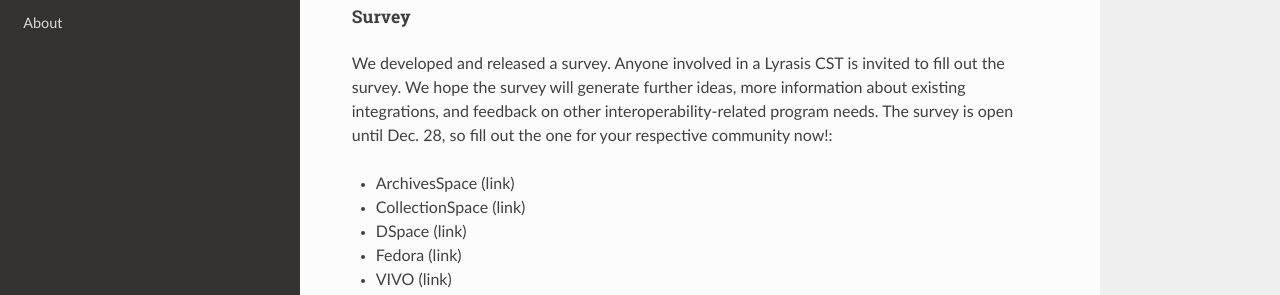
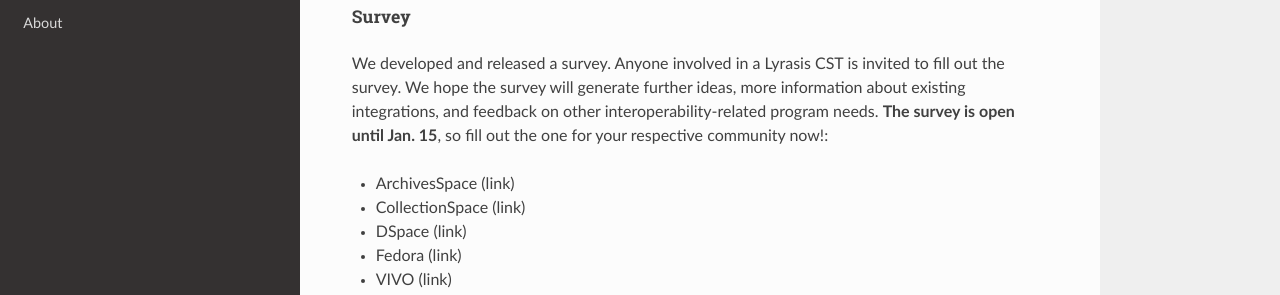
Before and after one commit to lyrasisorghome/InteroperabilityProject, an MkDocs documentation site: the page built from docs/index.md, in a window 1280 px wide and 900 px high, scrolled down 1481 px. Shown: the part 204-499 px from the top of the window. Built offline with MkDocs 1.6.1, drawn with Linux system fonts in a browser that asks for light colours; nearby versions of some CDN libraries.

Commit message:
Change survey deadline in documentation
Updated the survey deadline from Dec. 28 to Jan. 15.

```diff
--- a/docs/index.md
+++ b/docs/index.md
@@ -25,7 +25,7 @@
 *Above: Whiteboard sample from an integration workshop*
 
 ##### Survey
-We developed and released a survey. Anyone involved in a Lyrasis CST is invited to fill out the survey. We hope the survey will generate further ideas, more information about existing integrations, and feedback on other interoperability-related program needs. The survey is open until Dec. 28, so fill out the one for your respective community now!:
+We developed and released a survey. Anyone involved in a Lyrasis CST is invited to fill out the survey. We hope the survey will generate further ideas, more information about existing integrations, and feedback on other interoperability-related program needs. **The survey is open until Jan. 15**, so fill out the one for your respective community now!:
 
 - ArchivesSpace (link)
 - CollectionSpace (link)
```
